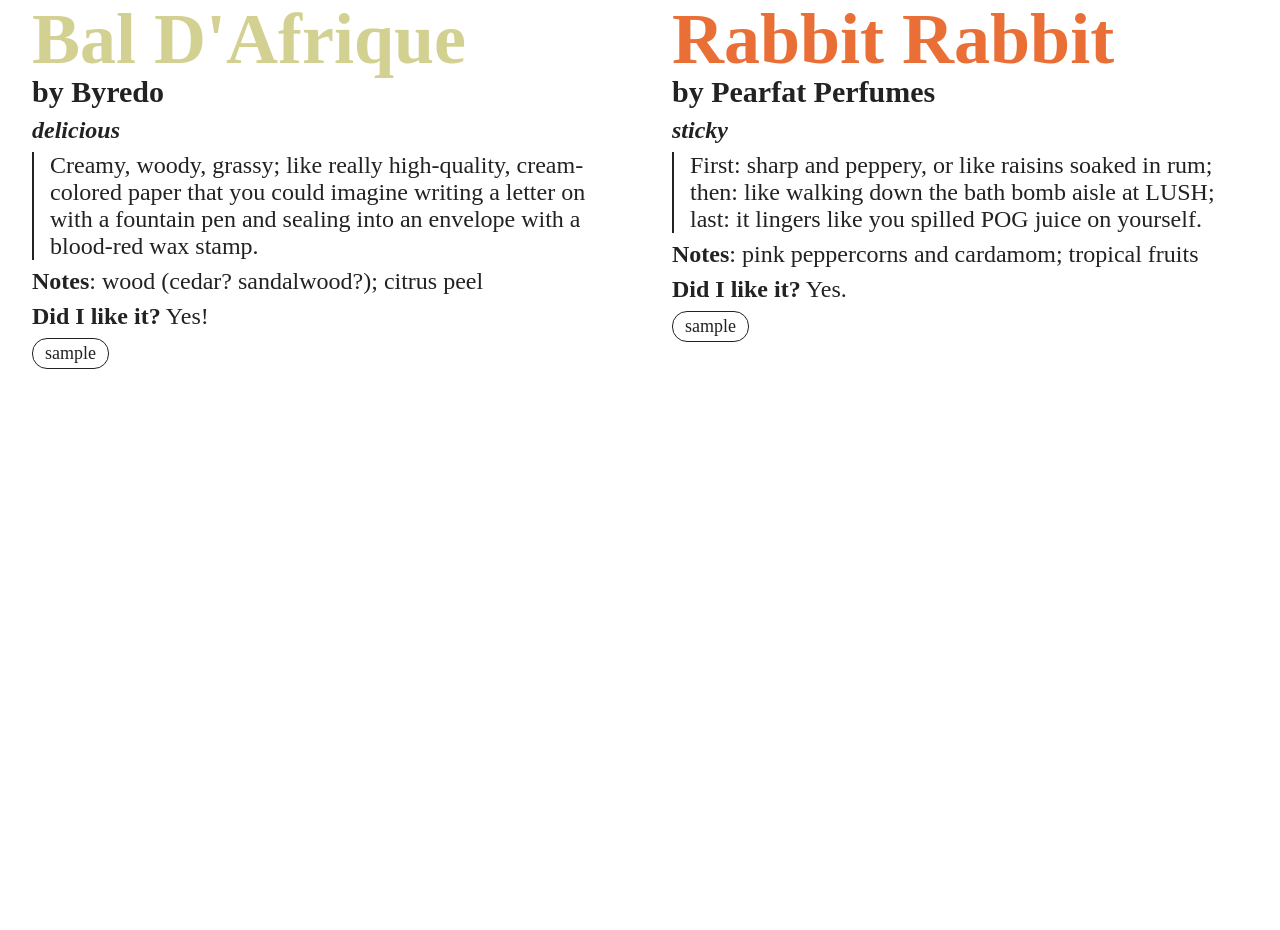
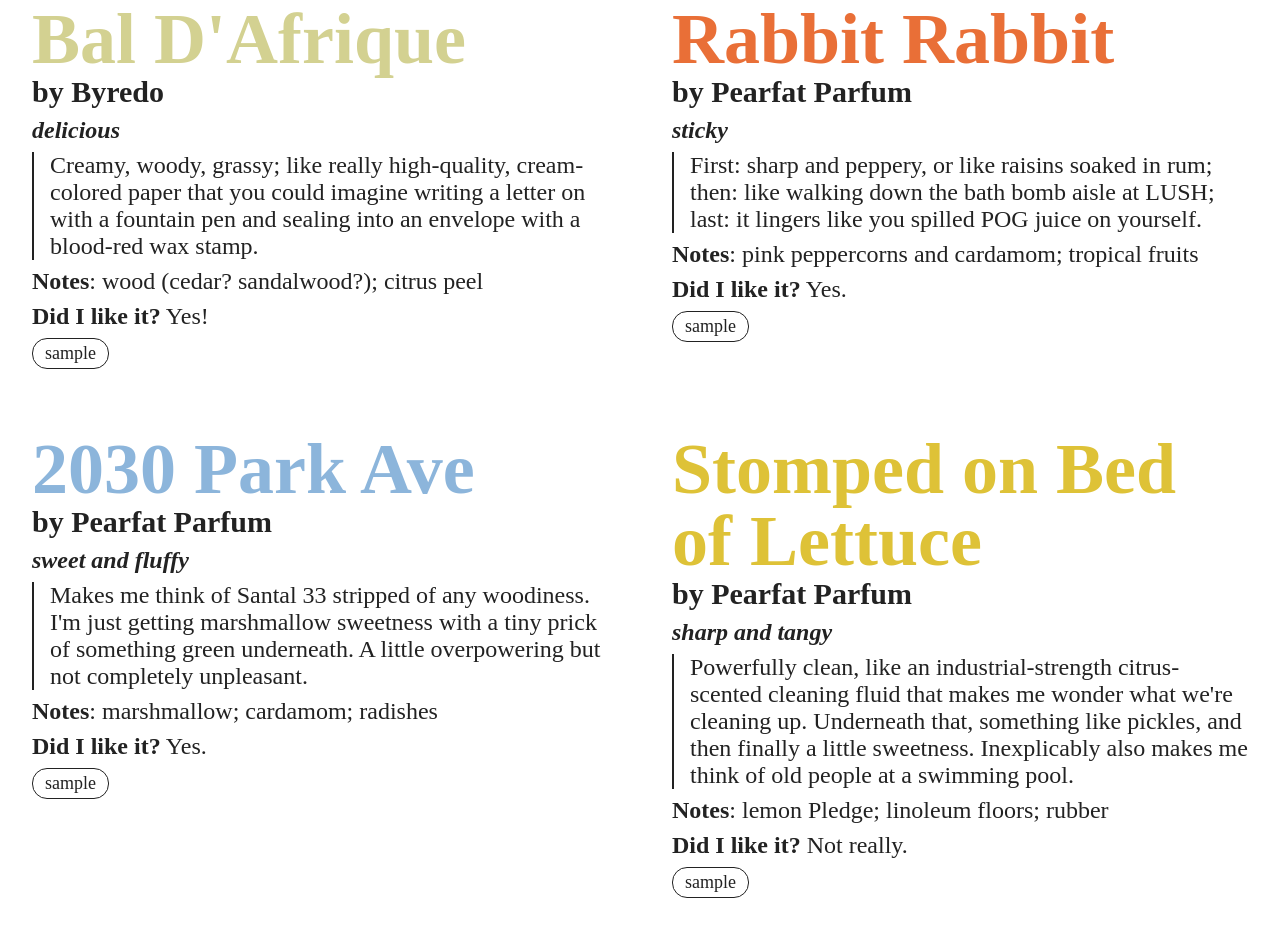
Before and after one commit to imo-jpg/perfume, a plain HTML site: page index.html in a window 1280 px wide. Shown: the part 2627-3557 px from the top of the page. Before the commit the page ends 3028 px from the top, so only its background shows below. Drawn offline with Linux system fonts and the light colour scheme; a web font is replaced by a local one.

Commit message:
adds 2 more pearfat thoughts

```diff
--- a/css/style.css
+++ b/css/style.css
@@ -119,6 +119,14 @@
     color: #e96f37;
 }
 
+#park h2 {
+    color: #8cb5db;
+}
+
+#stomp h2 {
+    color: #dec237;
+}
+
 .tags {
     display: flex;
 }
--- a/index.html
+++ b/index.html
@@ -149,7 +149,7 @@
         </div>
         <div class="review" id="rabbit">
             <h2>Rabbit Rabbit</h2>
-            <h3 class="maker">by Pearfat Perfumes</h3>
+            <h3 class="maker">by Pearfat Parfum</h3>
             <p class="intro">sticky</p>
             <p class="body main">First: sharp and peppery, or like raisins soaked in rum; then: like walking down the bath bomb aisle at LUSH; last: it lingers like you spilled POG juice on yourself.</p>
             <p class="body"><span>Notes</span>: pink peppercorns and cardamom; tropical fruits</p>
@@ -158,5 +158,27 @@
                 <div class="tag size">sample</div>
             </div>
         </div>
+        <div class="review" id="park">
+            <h2>2030 Park Ave</h2>
+            <h3 class="maker">by Pearfat Parfum</h3>
+            <p class="intro">sweet and fluffy</p>
+            <p class="body main">Makes me think of Santal 33 stripped of any woodiness. I'm just getting marshmallow sweetness with a tiny prick of something green underneath. A little overpowering but not completely unpleasant.</p>
+            <p class="body"><span>Notes</span>: marshmallow; cardamom; radishes</p>
+            <p class="body"><span>Did I like it?</span> Yes.</p>
+            <div class="tags">
+                <div class="tag size">sample</div>
+            </div>
+        </div>
+        <div class="review" id="stomp">
+            <h2>Stomped on Bed of Lettuce</h2>
+            <h3 class="maker">by Pearfat Parfum</h3>
+            <p class="intro">sharp and tangy</p>
+            <p class="body main">Powerfully clean, like an industrial-strength citrus-scented cleaning fluid that makes me wonder what we're cleaning up. Underneath that, something like pickles, and then finally a little sweetness. Inexplicably also makes me think of old people at a swimming pool.</p>
+            <p class="body"><span>Notes</span>: lemon Pledge; linoleum floors; rubber</p>
+            <p class="body"><span>Did I like it?</span> Not really.</p>
+            <div class="tags">
+                <div class="tag size">sample</div>
+            </div>
+        </div>
     </body>
 </html>
```
